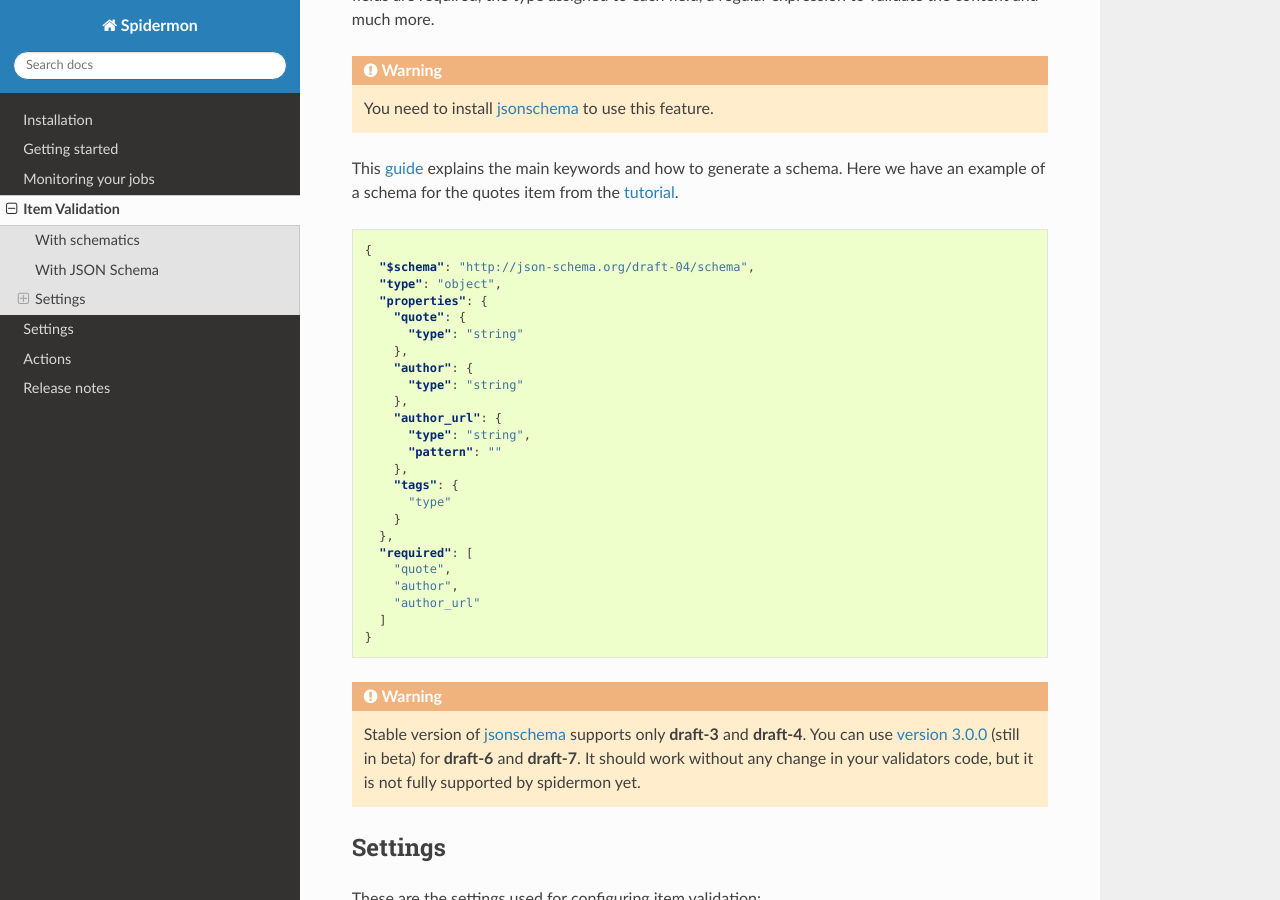
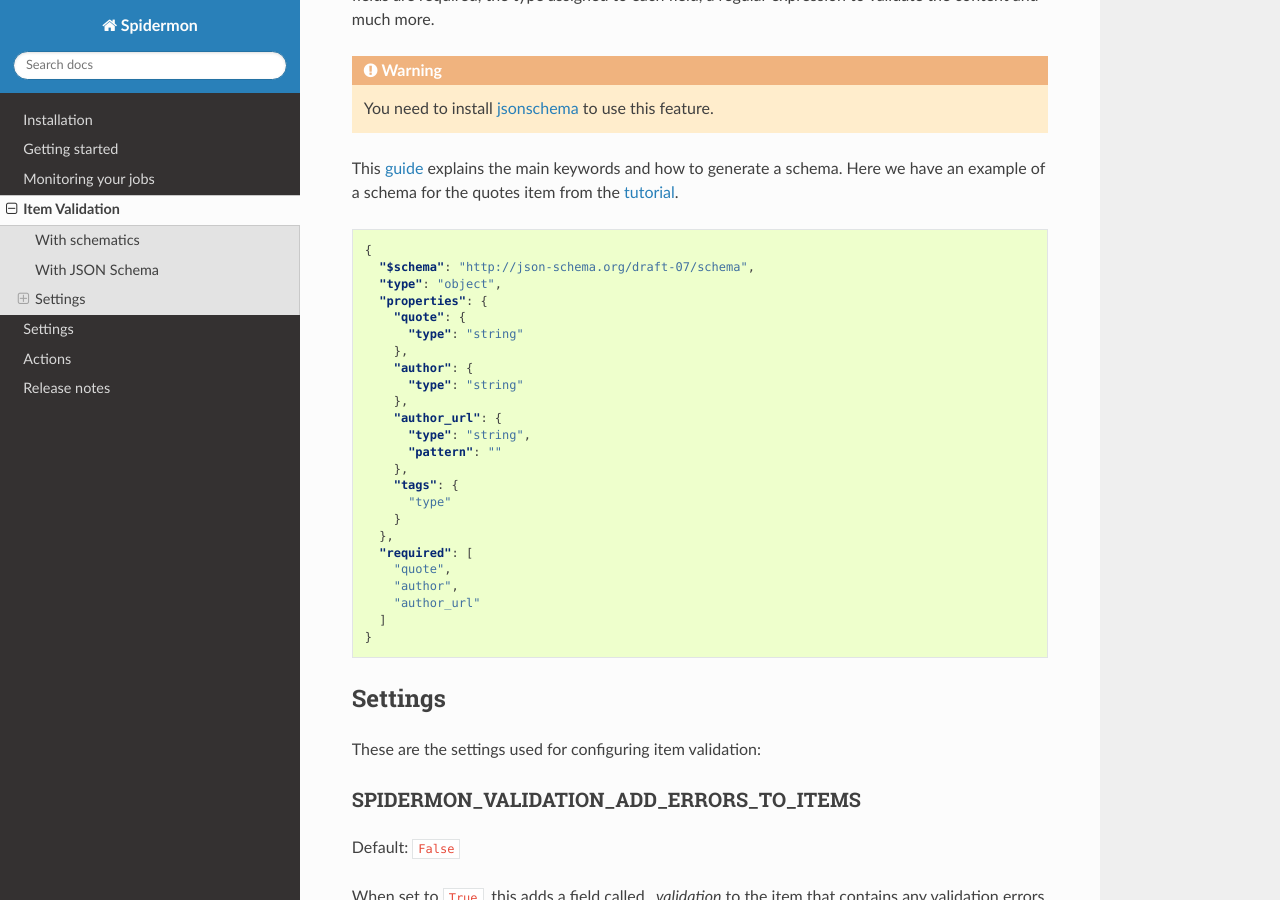
Before and after one commit to scrapinghub/spidermon, a Sphinx documentation site: the page built from docs/source/item-validation.rst, in a window 1280 px wide and 900 px high, scrolled down 1014 px. Built offline with Sphinx 7.4.7 and the Read the Docs theme 2.0.0, drawn with Linux system fonts in a browser that asks for light colours.

Commit message:
Remove a note about jsonschema 3 in beta

```diff
--- a/docs/source/item-validation.rst
+++ b/docs/source/item-validation.rst
@@ -59,7 +59,7 @@ an example of a schema for the quotes item from the :doc:`tutorial </getting-sta
 .. code-block:: json
 
   {
-    "$schema": "http://json-schema.org/draft-04/schema",
+    "$schema": "http://json-schema.org/draft-07/schema",
     "type": "object",
     "properties": {
       "quote": {
@@ -82,13 +82,6 @@ an example of a schema for the quotes item from the :doc:`tutorial </getting-sta
       "author_url"
     ]
   }
-
-.. warning::
-
-   Stable version of `jsonschema`_ supports only **draft-3** and **draft-4**. You can
-   use `version 3.0.0`_ (still in beta) for **draft-6** and **draft-7**. It should
-   work without any change in your validators code, but it is not fully supported
-   by spidermon yet.
 
 Settings
 --------
```
